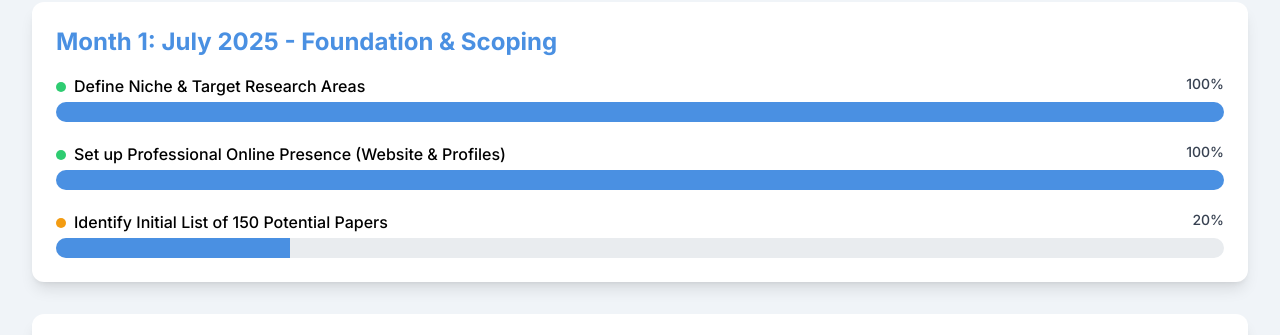
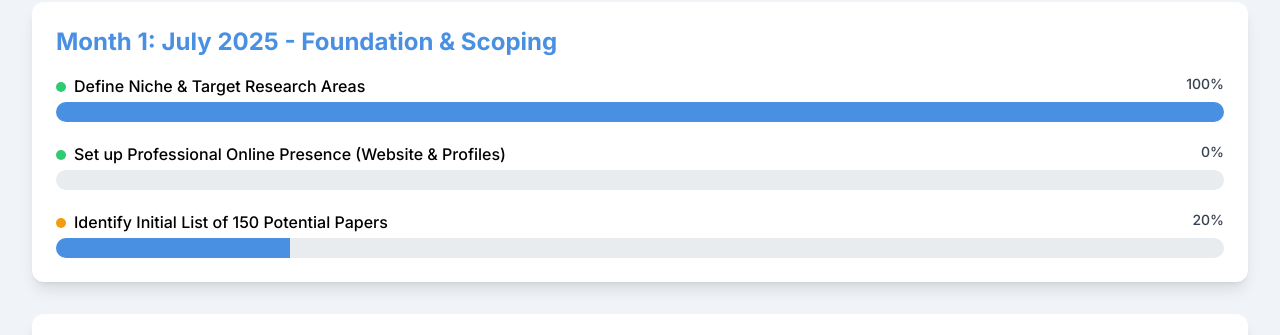
Before and after one commit to Mr-Baga08/AbhishekSirPOA, a plain HTML site: page index.html in a window 1280 px wide. Both pictures are taken after a click on the link "Dashboard". Shown: the part 434-769 px from the top of the page. Drawn offline with nearby package versions, Linux system fonts and the light colour scheme.

Commit message:
Update index.html

```diff
--- a/index.html
+++ b/index.html
@@ -390,9 +390,9 @@
                         <div>
                             <div class="flex justify-between mb-1">
                                 <span class="font-medium"><span class="status-dot status-completed"></span>Set up Professional Online Presence (Website & Profiles)</span>
-                                <span class="text-sm font-medium text-gray-700">100%</span>
+                                <span class="text-sm font-medium text-gray-700">0%</span>
                             </div>
-                            <div class="progress-bar-container"><div class="progress-bar" style="width: 100%;"></div></div>
+                            <div class="progress-bar-container"><div class="progress-bar" style="width: 0%;"></div></div>
                         </div>
                         <div>
                             <div class="flex justify-between mb-1">
```
